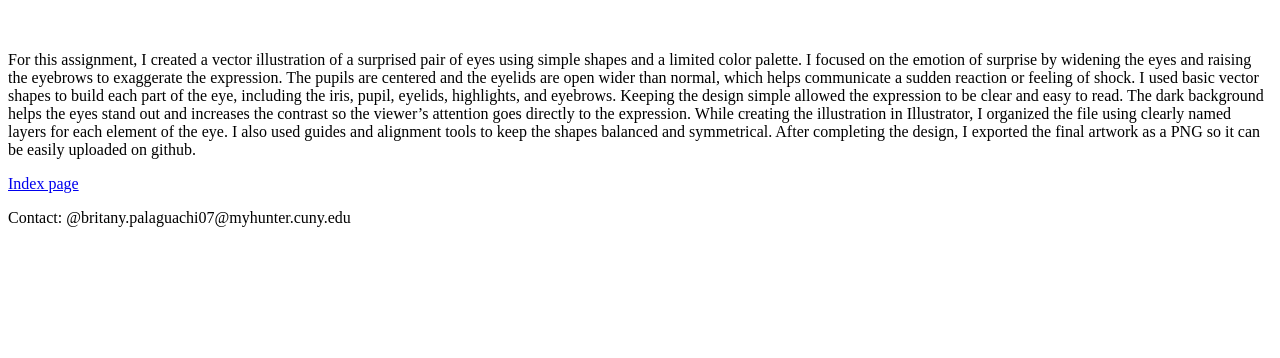
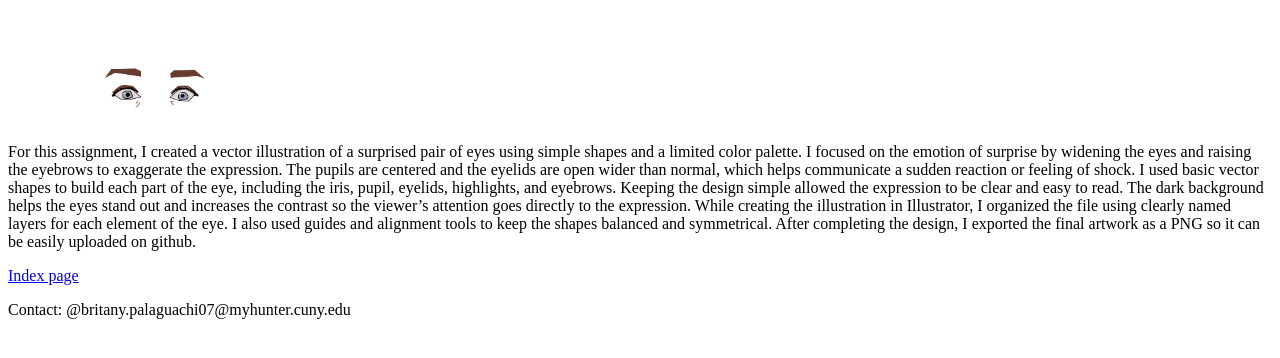
Before and after one commit to Britanyp5/hw5, a plain HTML site: page index.html in a window 1280 px wide. Shown: the part 50-408 px from the top of the page. Drawn offline with Linux system fonts and the light colour scheme.

Commit message:
Update index.html

```diff
--- a/index.html
+++ b/index.html
@@ -5,7 +5,7 @@
 </head>
 <body>
    <h2>Homework 5: Vector Emotive Eye + Illustrated Environment</h2>
-  <img src="sseye.png" alt width="300">
+  <img src="sesye.png" alt width="300">
    <p>For this assignment, I created a vector illustration of a surprised pair of eyes using simple shapes and a limited color palette. I focused on the emotion of surprise by widening the eyes and raising the eyebrows to exaggerate the expression. The pupils are centered and the eyelids are open wider than normal, which helps communicate a sudden reaction or feeling of shock.
 I used basic vector shapes to build each part of the eye, including the iris, pupil, eyelids, highlights, and eyebrows. Keeping the design simple allowed the expression to be clear and easy to read. The dark background helps the eyes stand out and increases the contrast so the viewer’s attention goes directly to the expression.
 While creating the illustration in Illustrator, I organized the file using clearly named layers for each element of the eye. I also used guides and alignment tools to keep the shapes balanced and symmetrical. After completing the design, I exported the final artwork as a PNG so it can be easily uploaded on github.
```
